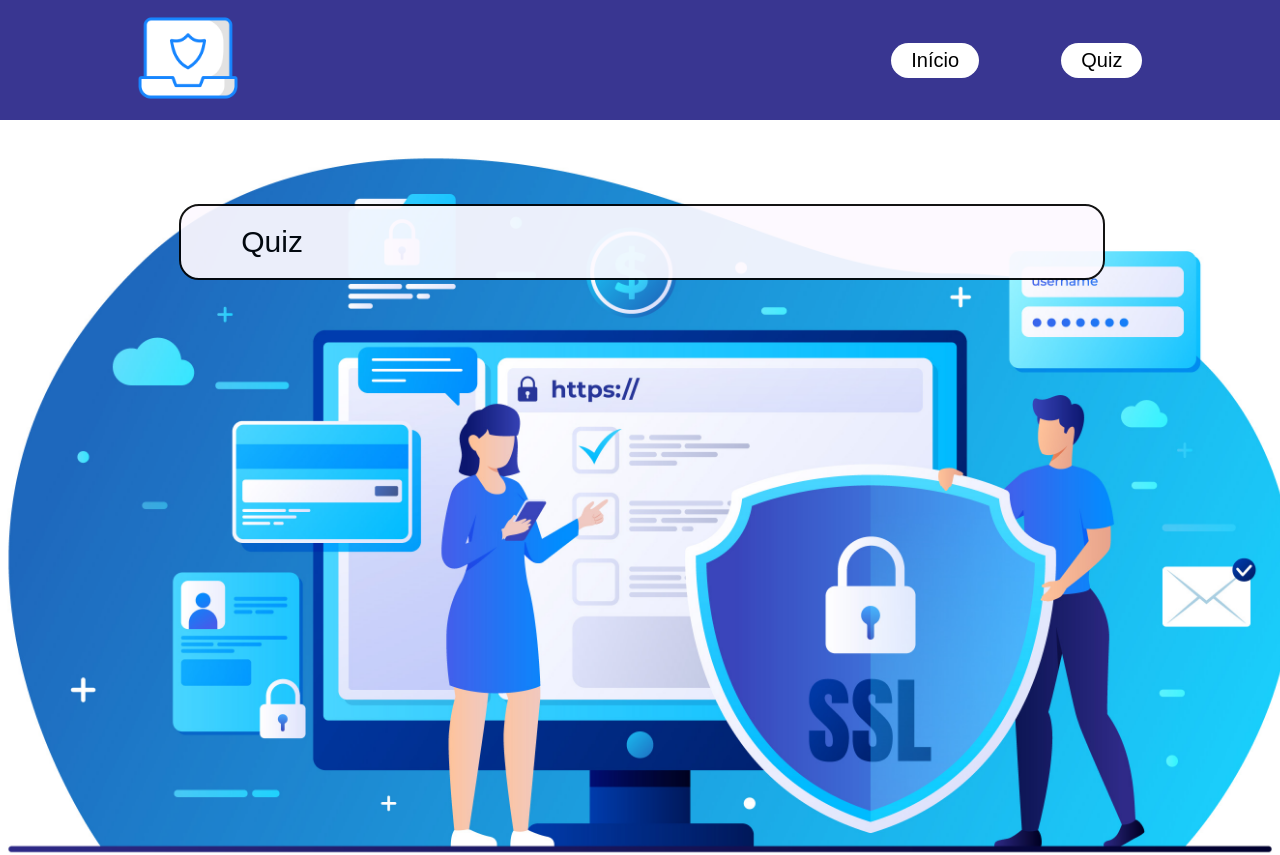
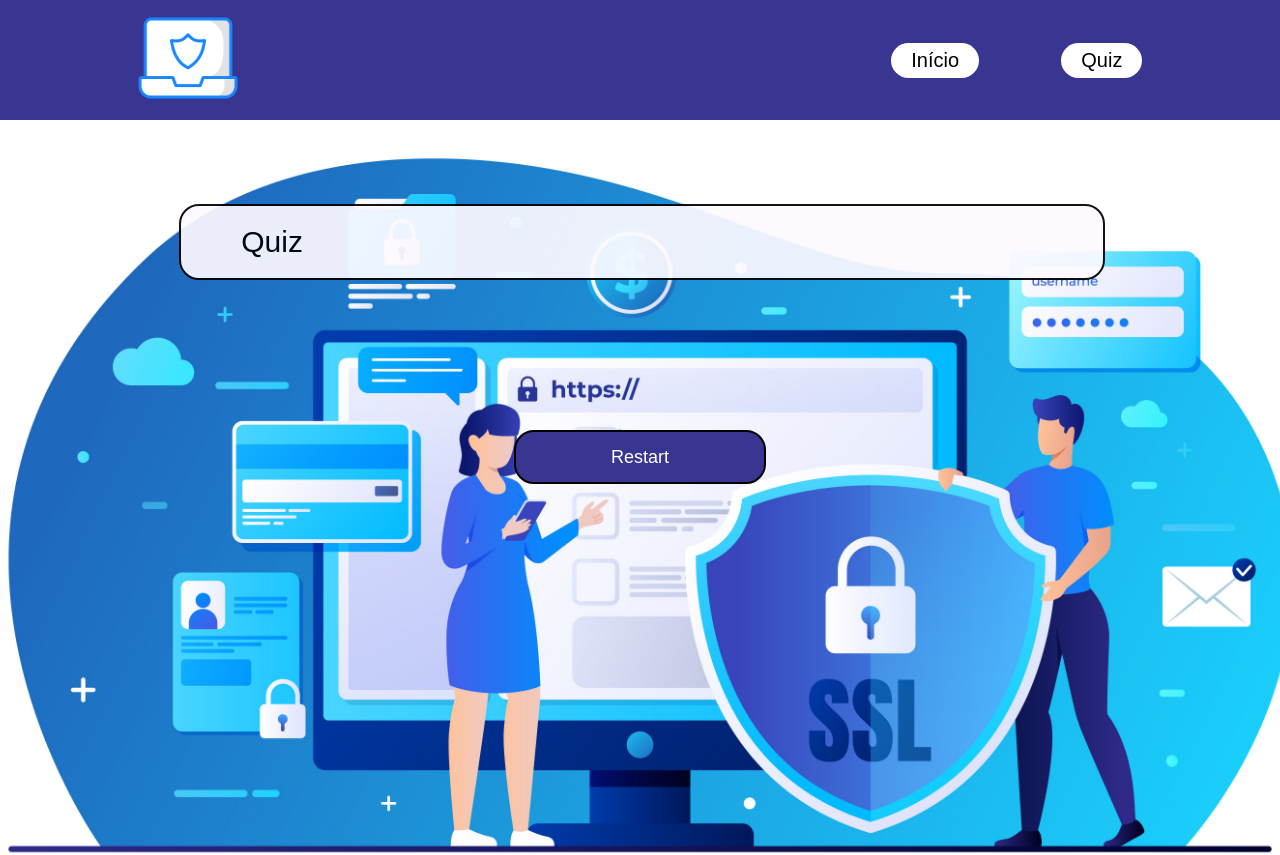
Before and after one commit to Robert-025/Projetos_UniDrummond, a React (Create React App) app in the folder PEX/react/client/: page /result in a window 1280 px wide. Shown: the top 855 px of the page. Built offline with nearby package versions, Linux system fonts and the light colour scheme.

Commit message:
alertas removidos

```diff
--- a/PEX/react/client/src/components/App.js
+++ b/PEX/react/client/src/components/App.js
@@ -4,7 +4,6 @@ import Header from './Header.js';
 import Footer from './Footer.js';
 
 import '../styles/App.css';
-import Logo from '../img/logo.png'
 
 export default function App() {
   return (
--- a/PEX/react/client/src/components/Quiz.js
+++ b/PEX/react/client/src/components/Quiz.js
@@ -3,10 +3,9 @@ import Questions from './Questions.js';
 import Header from './Header.js';
 import Footer from './Footer.js';
 
-import { Link } from 'react-router-dom';
+// import { Link } from 'react-router-dom';
 
 import '../styles/Quiz.css';
-import Logo from '../img/logo.png'
 
 export default function Quiz(){
     return(
--- a/PEX/react/client/src/components/Result.js
+++ b/PEX/react/client/src/components/Result.js
@@ -5,7 +5,6 @@ import Footer from './Footer.js';
 import { Link } from 'react-router-dom';
 
 import '../styles/Result.css';
-import Logo from '../img/logo.png'
 
 export default function Result(){
     return(
@@ -20,6 +19,9 @@ export default function Result(){
                             <h1>Quiz</h1>
                         </div>
                     </div>
+                    <div className="espaco-botao">
+                        <Link to="/">Restart</Link>
+                    </div>
 
                     <div className="espaco-vazio"></div>
                 </div>
```
